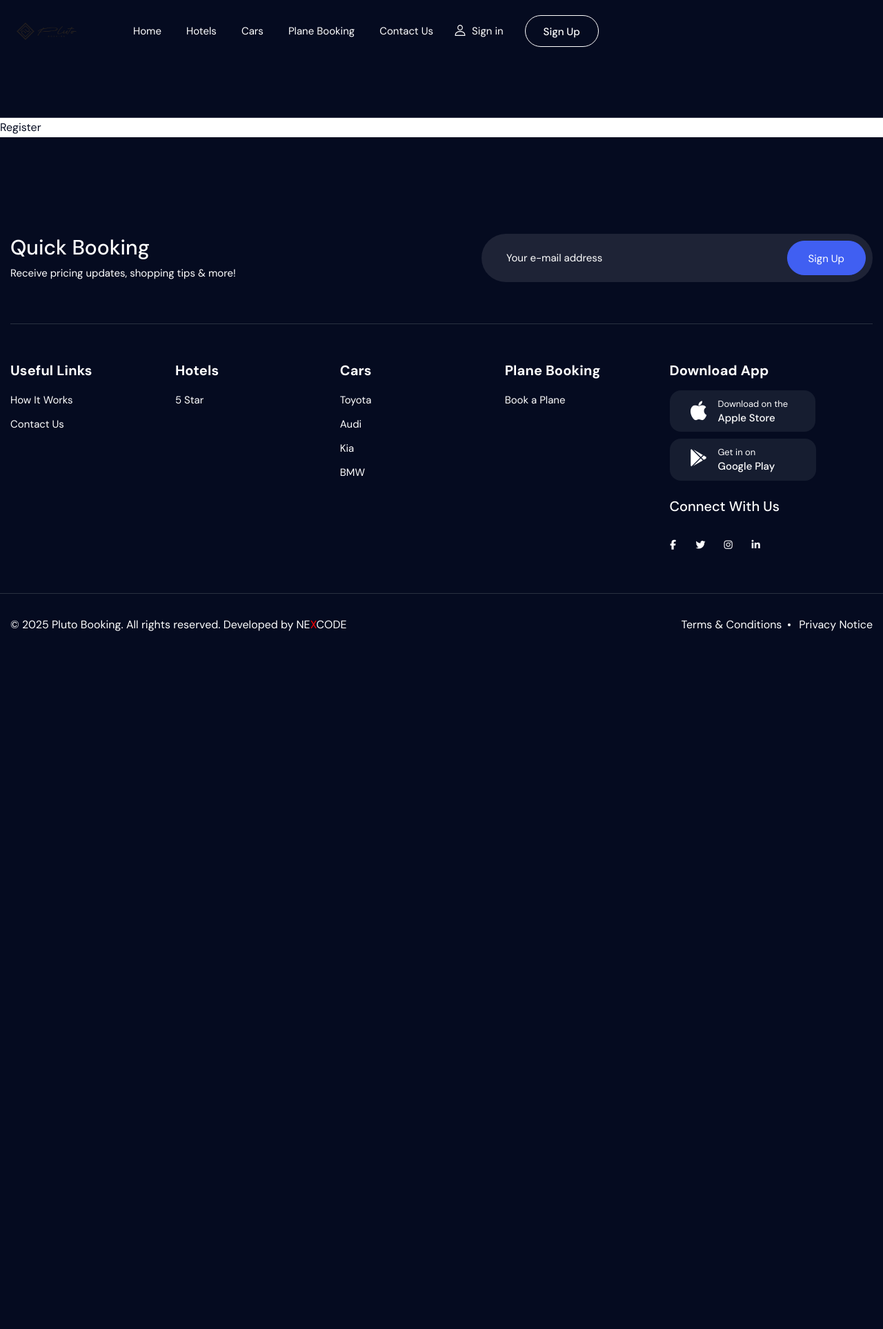
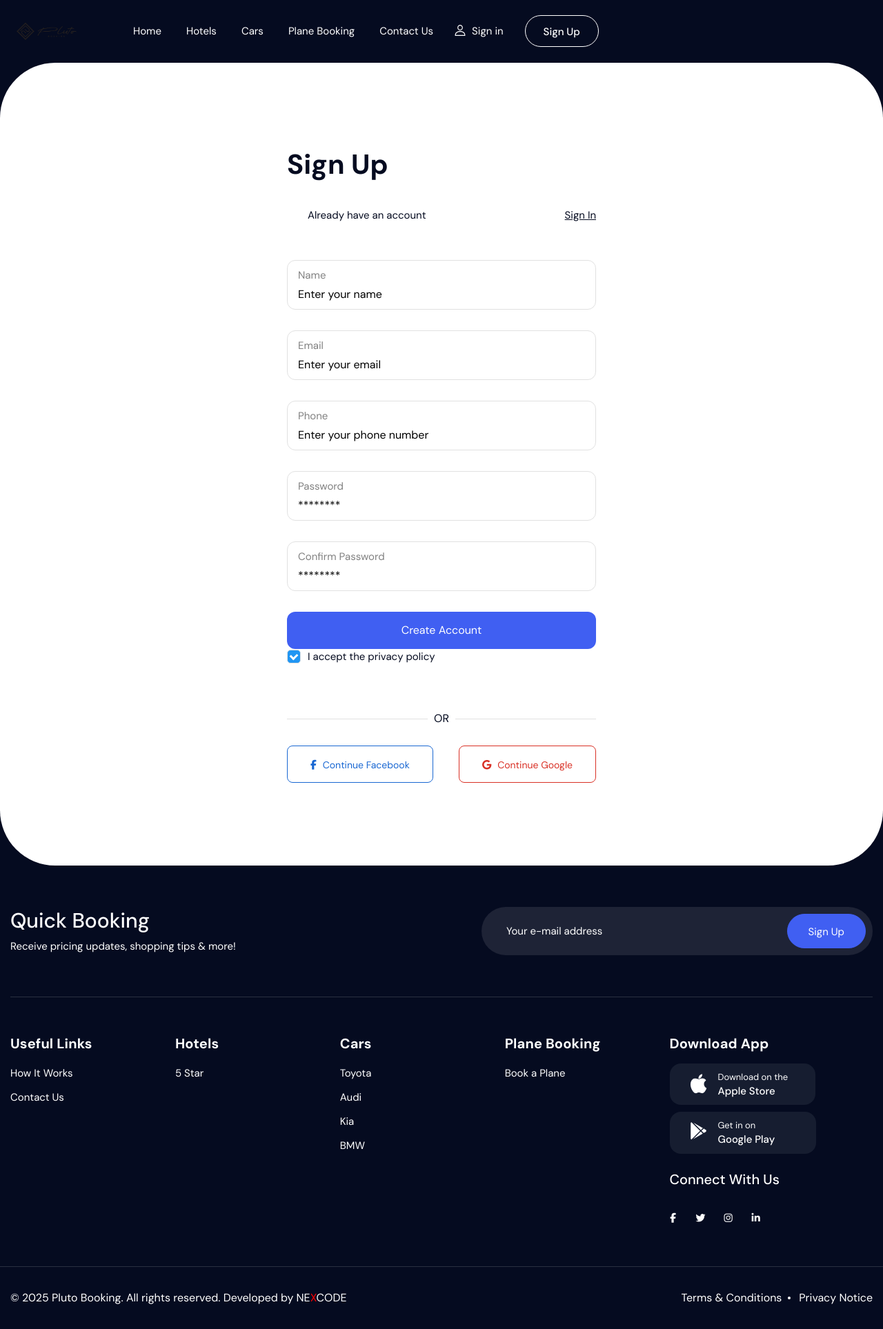
Before and after one commit to kajugadaniels/booking-management-system, a Django app: page /auth/register/ in a window 1280 px wide. Shown: the whole page at 69% size. Before the commit the page ends 915 px from the top, so only its background shows below. Run offline with Django 5.2, Linux system fonts and the light colour scheme; data that the repository does not hold is empty; some libraries are stand-ins or nearby versions.

Commit message:
Design Register template

```diff
--- a/templates/pages/auth/register.html
+++ b/templates/pages/auth/register.html
@@ -2,6 +2,74 @@
 
 {% block content %}
 
-    Register
+    <section class="login-section layout-radius">
+        <div class="inner-container">
+            <div class="boxcar-title-three wow fadeInUp">
+                <h2>Sign Up</h2>
+                <div class="btn-box">
+                    <label class="contain">
+                        Already have an account
+                    </label>
+                    <a href="{% url 'auth:getLogin' %}" class="pasword-btn">
+                        Sign In
+                    </a>
+                </div>
+            </div>
+
+            <div class="right-box">
+                <div class="form-sec">
+                    <div class="tab-content" id="nav-tabContent">
+                        <div class="tab-pane fade show active" id="nav-home" role="tabpanel" aria-labelledby="nav-home-tab">
+                            <div class="form-box">
+                                <form>
+                                    <div class="form_boxes">
+                                        <label>Name</label>
+                                        <input type="text" name="name" placeholder="Enter your name" />
+                                    </div>
+                                    <div class="form_boxes">
+                                        <label>Email</label>
+                                        <input type="email" name="email" placeholder="Enter your email" />
+                                    </div>
+                                    <div class="form_boxes">
+                                        <label>Phone</label>
+                                        <input type="number" name="phone" placeholder="Enter your phone number" />
+                                    </div>
+                                    <div class="form_boxes">
+                                        <label>Password</label>
+                                        <input type="password" name="password" placeholder="********" />
+                                    </div>
+                                    <div class="form_boxes">
+                                        <label>Confirm Password</label>
+                                        <input type="password" name="password" placeholder="********" />
+                                    </div>
+                                    <div class="form-submit">
+                                        <button type="submit" class="theme-btn">
+                                            Create Account
+                                        </button>
+                                    </div>
+                                    <div class="btn-box">
+                                        <label class="contain" class="pt-4">
+                                            <a href="{% url 'base:privacyPolicy' %}">
+                                                I accept the privacy policy
+                                            </a>
+                                            <input type="checkbox" checked="checked">
+                                            <span class="checkmark"></span>
+                                        </label>
+                                    </div>
+                                </form>
+                                <div class="btn-box-two">
+                                    <span>OR</span>
+                                    <div class="social-btns">
+                                        <a href="#" class="fb-btn"><i class="fa-brands fa-facebook-f"></i>Continue Facebook</a>
+                                        <a href="#" class="fb-btn two"><i class="fa-brands fa-google"></i>Continue Google</a>
+                                    </div>
+                                </div>
+                            </div>
+                        </div>
+                    </div>
+                </div>
+            </div>
+        </div>
+    </section>
 
 {% endblock content %}
```
